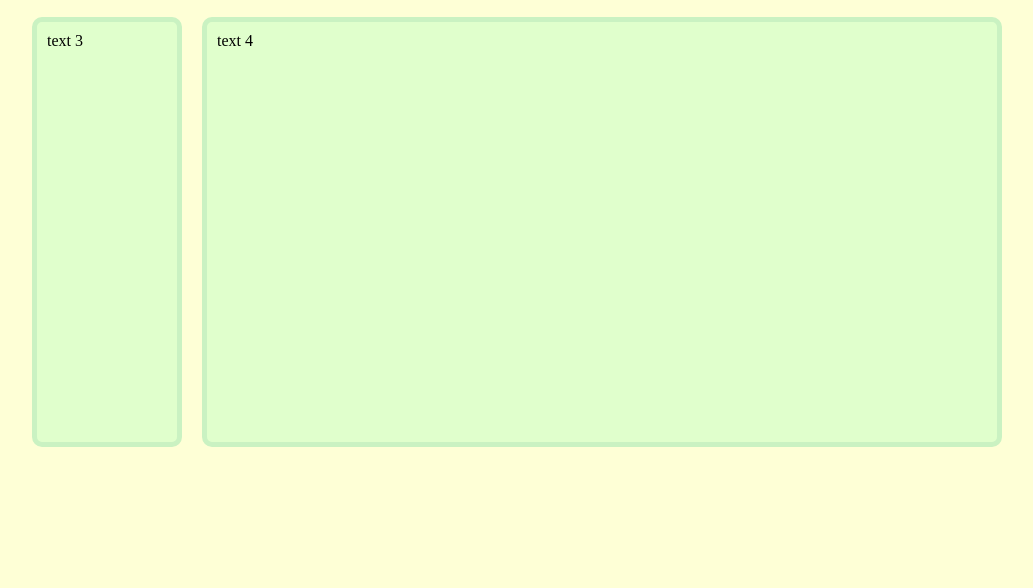
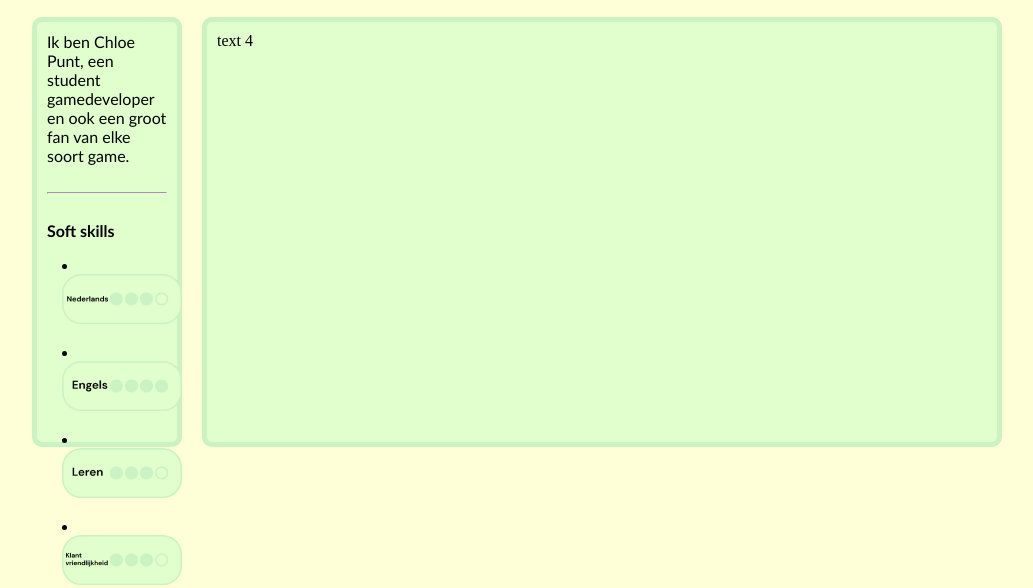
Before and after one commit to Muqkii/L2P1-cvjam, a plain HTML site: page index.html in a window 1280 px wide. Shown: the part 221-809 px from the top of the page, without its empty margins (123-1156 px from the left). Drawn offline with Linux system fonts and the light colour scheme.

Commit message:
Added softskils and sidebar

```diff
--- a/index.html
+++ b/index.html
@@ -21,7 +21,12 @@
                 <!-- <li><a href="about.asp"></a></li> -->
               </ul>
         </div>
-        <div class = "grid-item grid-item-3">text 3</div>
+        <div class = "grid-item grid-item-3">Ik ben Chloe Punt, een student gamedeveloper en ook een groot fan van elke soort game.
+            <br><br><hr><br><span class="bold">Soft skills</span>
+            <li><img src="Nederlands.png" alt="Nederlands"></li>
+            <li><img src="Engels.png" alt="Engels"></li>
+            <li><img src="Leren.png" alt="Leren"></li>
+            <li><img src="Klant vriendelijkheid.png" alt="Klant vriendelijkheid"></li></div>
         <div class = "grid-item grid-item-4">text 4</div>
     </div>
 
--- a/mystyle.css
+++ b/mystyle.css
@@ -73,6 +73,7 @@ body{
     padding: 14px 16px;
     text-decoration: none;
     border: 5px solid #caf2c2;
+    border-radius: 10px;
   }
 
   /* Change the link color to #111 (black) on hover */
@@ -85,9 +86,14 @@ body{
   grid-area: sidebar;
   border: 5px solid #caf2c2;
   background-color: #e0ffcc;
+  font-family:'Gill Sans', 'Gill Sans MT', Calibri, 'Trebuchet MS', sans-serif;
   padding: 10px;
   border-radius: 10px;
   height: 400px;
+
+  li{
+    margin: 15px;
+  }
 }
 
 .grid-item-4{
@@ -98,3 +104,7 @@ body{
   border-radius: 10px;
   height: 400px;
 }
+
+.bold{
+  font-weight: bold;
+}
```
Also changed, not shown: Engels.png (added), Klant vriendelijkheid.png (added), Leren.png (added), Nederlands.png (added).
